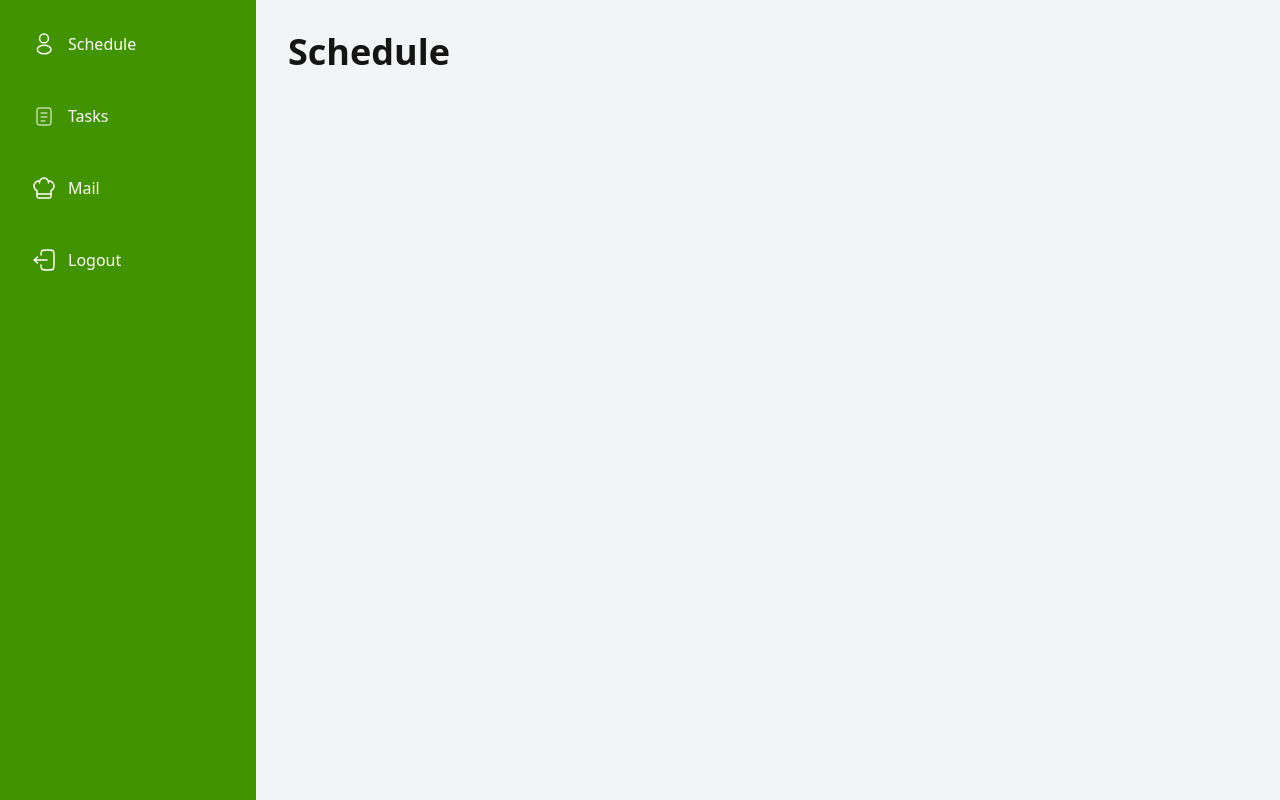
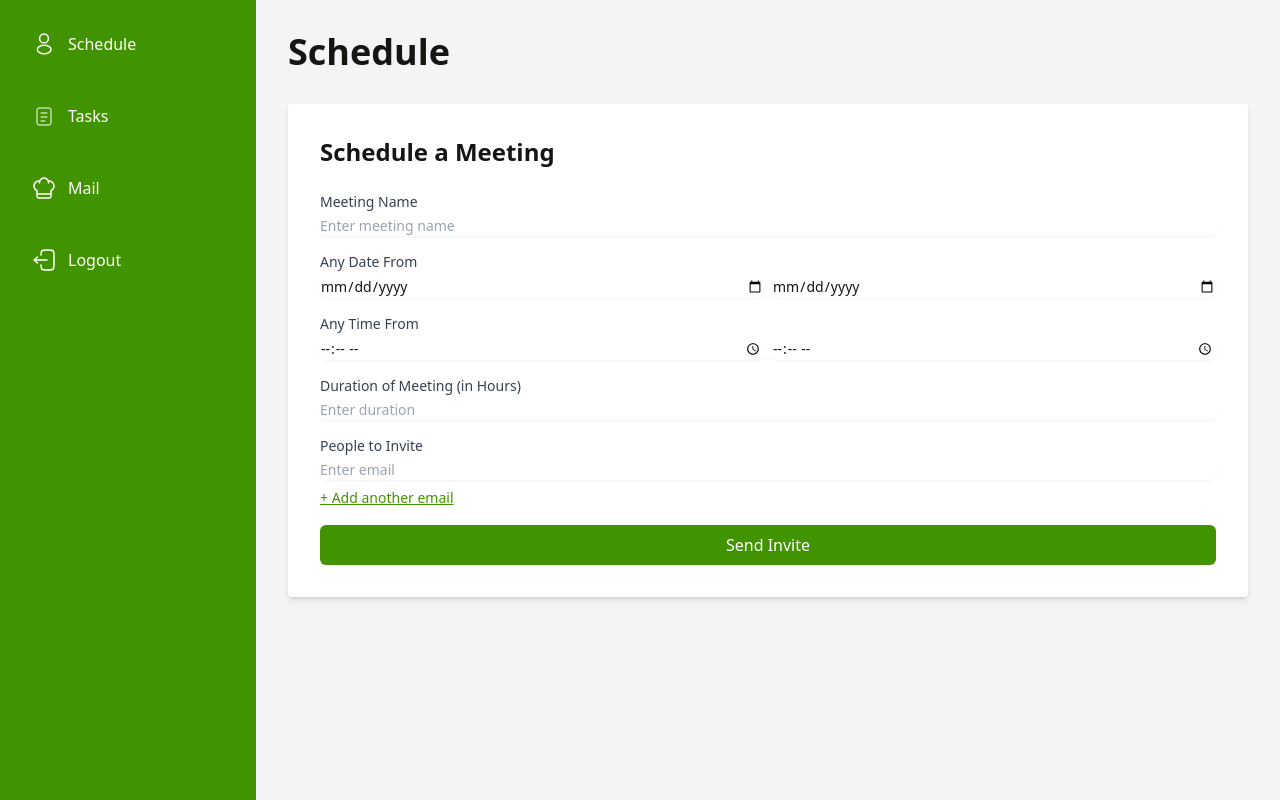
Before and after one commit to timothyngcy/h4g_helloworld, a Django app: page /schedule/ in a window 1280 px wide. Run offline with Django 5.2, Linux system fonts and the light colour scheme; some libraries are stand-ins or nearby versions.

Commit message:
Update schedule.html

```diff
--- a/helloworld/home/templates/home/schedule.html
+++ b/helloworld/home/templates/home/schedule.html
@@ -4,4 +4,66 @@
 
 {% block body %}
 <h1 class="text-4xl font-semibold mb-8">Schedule</h1>
+
+
+<div class="bg-white p-8 rounded shadow-md">
+    <h1 class="text-2xl font-bold mb-6">Schedule a Meeting</h1>
+    <form action="#" method="POST" class="space-y-4">
+        <!-- Meeting Name -->
+        <div>
+            <label for="meeting-name" class="block text-sm font-medium text-gray-700">Meeting Name</label>
+            <input type="text" id="meeting-name" name="meeting_name" class="mt-1 block w-full rounded-md border-gray-300 shadow-sm focus:border-primary focus:ring-primary sm:text-sm" placeholder="Enter meeting name" required>
+        </div>
+
+        <!-- Date Range -->
+        <div>
+            <label for="date-range" class="block text-sm font-medium text-gray-700">Any Date From</label>
+            <div class="flex space-x-2">
+                <input type="date" id="start-date" name="start_date" class="mt-1 block w-1/2 rounded-md border-gray-300 shadow-sm focus:border-primary focus:ring-primary sm:text-sm" required>
+                <input type="date" id="end-date" name="end_date" class="mt-1 block w-1/2 rounded-md border-gray-300 shadow-sm focus:border-primary focus:ring-primary sm:text-sm" required>
+            </div>
+        </div>
+
+        <!-- Time Range -->
+        <div>
+            <label for="time-range" class="block text-sm font-medium text-gray-700">Any Time From</label>
+            <div class="flex space-x-2">
+                <input type="time" id="start-time" name="start_time" class="mt-1 block w-1/2 rounded-md border-gray-300 shadow-sm focus:border-primary focus:ring-primary sm:text-sm" required>
+                <input type="time" id="end-time" name="end_time" class="mt-1 block w-1/2 rounded-md border-gray-300 shadow-sm focus:border-primary focus:ring-primary sm:text-sm" required>
+            </div>
+        </div>
+
+        <!-- Duration -->
+        <div>
+            <label for="duration" class="block text-sm font-medium text-gray-700">Duration of Meeting (in Hours)</label>
+            <input type="number" id="duration" name="duration" class="mt-1 block w-full rounded-md border-gray-300 shadow-sm focus:border-primary focus:ring-primary sm:text-sm" placeholder="Enter duration" required min="0.5" step="0.5">
+        </div>
+
+        <!-- Invite People -->
+        <div>
+            <label for="invite-people" class="block text-sm font-medium text-gray-700">People to Invite</label>
+            <div id="email-inputs" class="space-y-2">
+                <input type="email" name="emails[]" class="mt-1 block w-full rounded-md border-gray-300 shadow-sm focus:border-primary focus:ring-primary sm:text-sm" placeholder="Enter email" required>
+            </div>
+            <button type="button" id="add-email" class="mt-2 text-primary underline text-sm">+ Add another email</button>
+        </div>
+
+        <!-- Submit Button -->
+        <div>
+            <button type="submit" class="w-full bg-primary text-white py-2 px-4 rounded-md hover:bg-primary-focus">Send Invite</button>
+        </div>
+    </form>
+</div>
+
+<script>
+    // Add additional email input
+    document.getElementById('add-email').addEventListener('click', () => {
+        const emailInput = document.createElement('input');
+        emailInput.type = 'email';
+        emailInput.name = 'emails[]';
+        emailInput.className = 'mt-1 block w-full rounded-md border-gray-300 shadow-sm focus:border-primary focus:ring-primary sm:text-sm';
+        emailInput.placeholder = 'Enter email';
+        document.getElementById('email-inputs').appendChild(emailInput);
+    });
+</script>
 {% endblock %}
```
